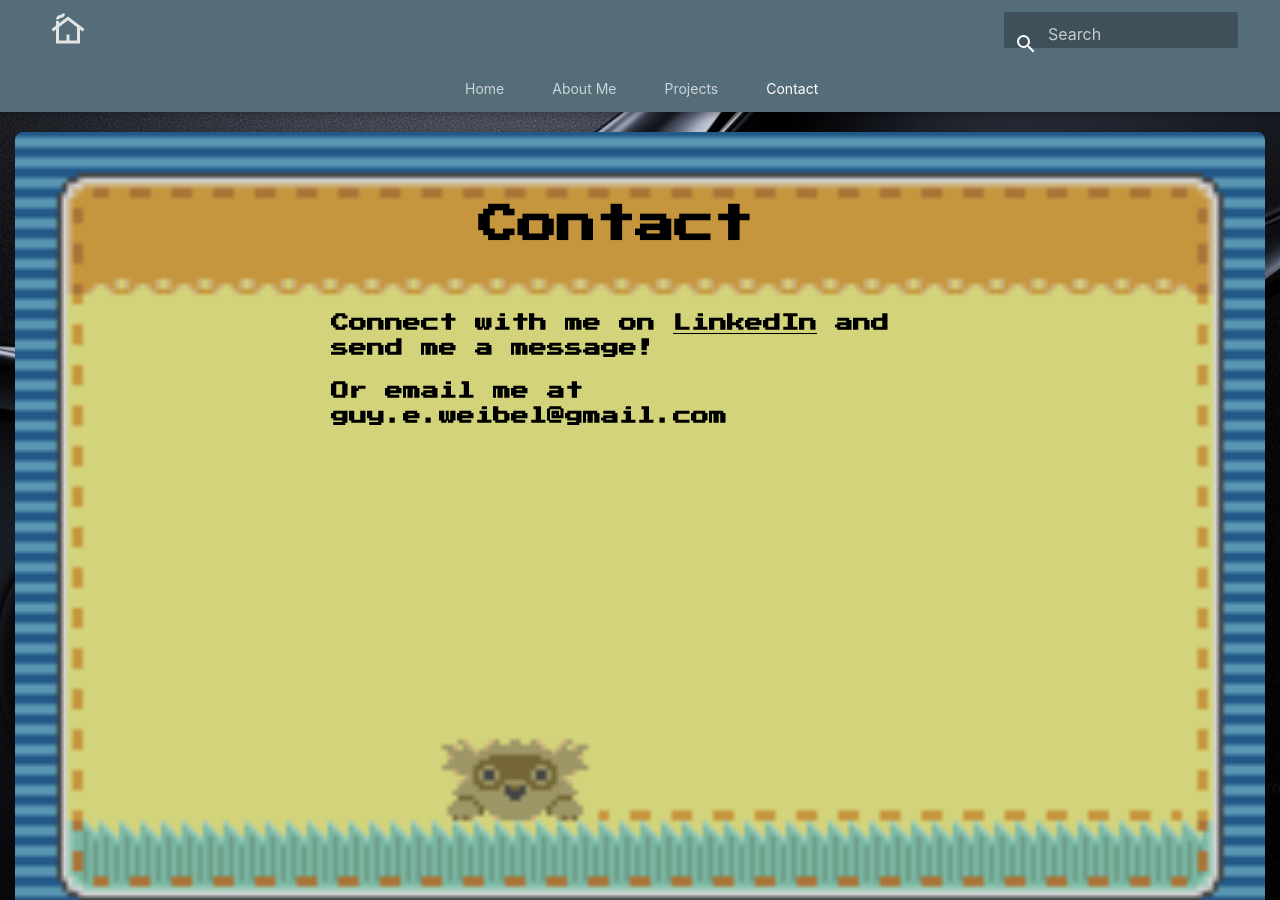
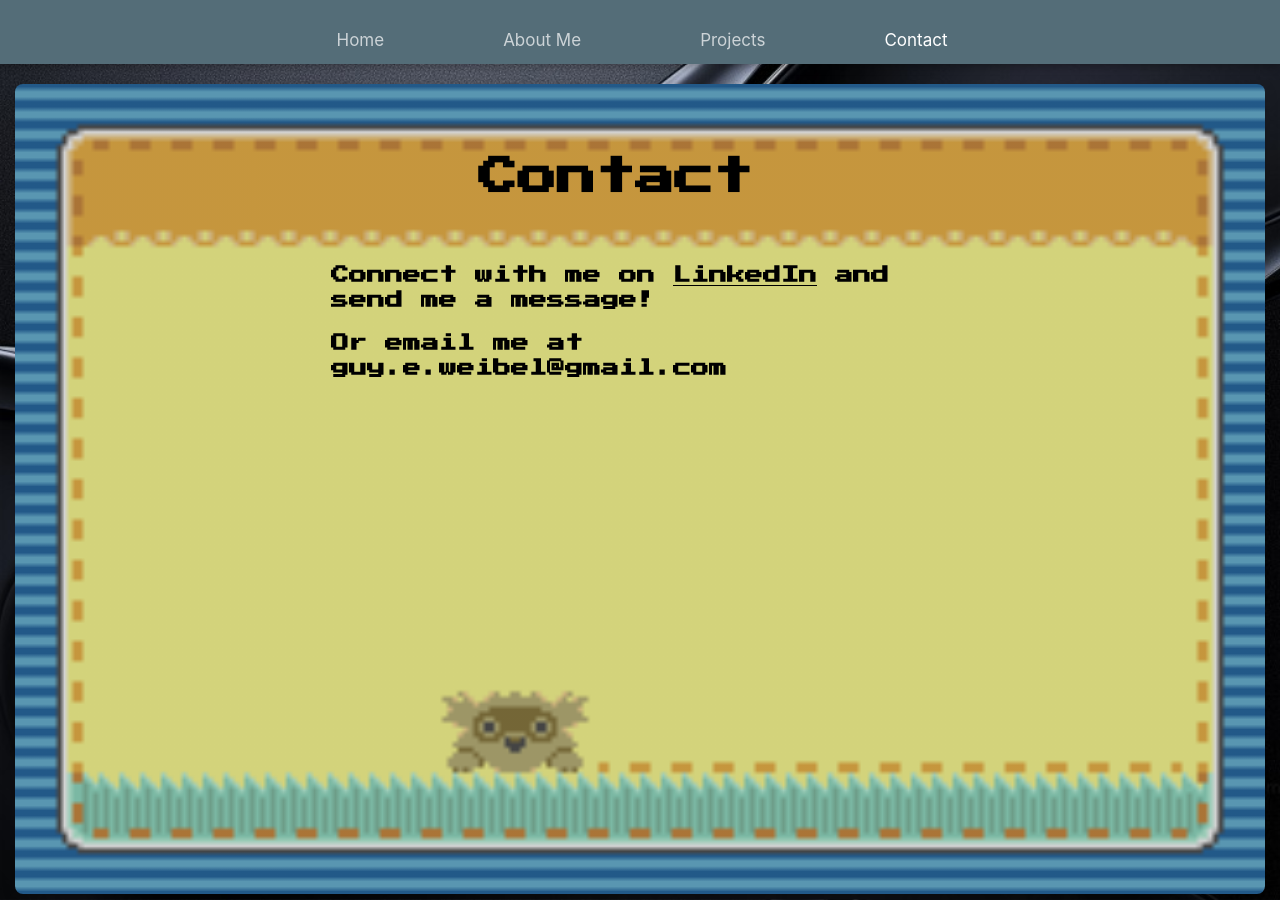
Before and after one commit to Guy1Weibel/guyweibel.github.io, an MkDocs documentation site: the page built from docs/contact.md, in a window 1280 px wide and 900 px high. Built offline with MkDocs 1.6.1 and Material for MkDocs 9.7.7, drawn with Linux system fonts in a browser that asks for light colours; some web fonts are replaced.

Commit message:
header changes

```diff
--- a/docs/css/extra.css
+++ b/docs/css/extra.css
@@ -12,7 +12,7 @@ body {
 
 /* Styling the main content container */
 .md-main__inner {
-  background-color: #354741;
+  background-color: #475e5e;
   max-width: 1250px;
   margin-left: auto;
   margin-right: auto;
@@ -216,3 +216,55 @@ body {
 .md-typeset .grid.cards > ul > li {
   background-color: #a4ada3;
 }
+
+/* ==========================================================================
+   Header Customizations - Minimalist Tabs
+   ========================================================================== */
+
+/* 1. Hide the Header Logo Button */
+.md-header__button.md-logo {
+  display: none !important;
+}
+
+/* 2. Hide the Search Bar Component */
+.md-search {
+  display: none !important;
+}
+
+.md-header__title .md-header__topic {
+ display: none !important;
+}
+
+.md-header__inner {
+  height: 0.8rem !important;
+  display: flex !important;
+  align-items: center !important;
+}
+
+.md-header .md-tabs {
+  display: flex !important;
+  flex-grow: 1;
+  justify-content: center;
+  align-items: center;
+  height: 100%;
+  margin: 0;
+  padding: 0;
+}
+
+.md-tabs__list {
+  display: flex !important;
+  padding: 0;
+  margin: 0;
+  list-style: none;
+  gap: 1em;
+}
+
+.md-tabs__item .md-tabs__link {
+  font-size: 1.7em !important;
+  padding: 0.5em 2.5em !important;
+  height: 100%;
+  display: flex !important;
+  align-items: center !important;
+  line-height: normal !important;
+  white-space: nowrap;
+}
```
